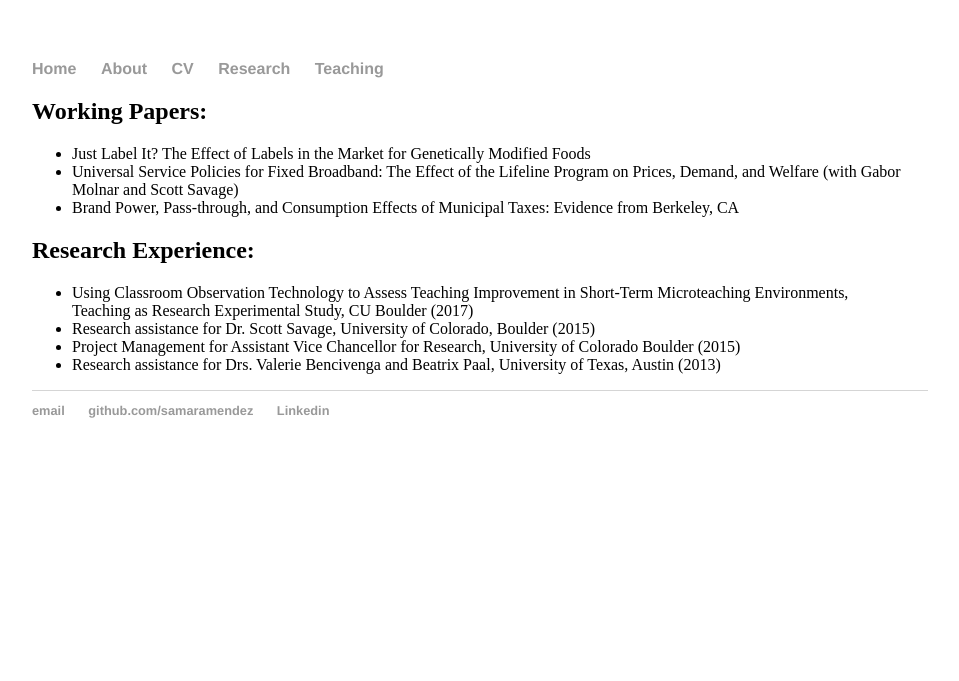
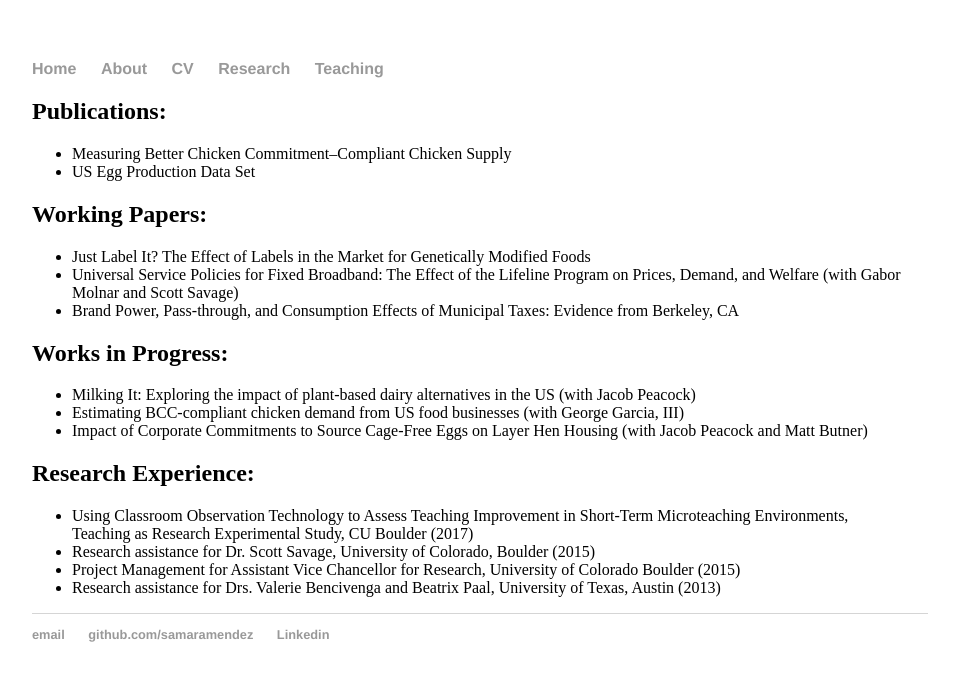
Before and after one commit to samaramendez/samaramendez.github.io, a Jekyll site: the page built from research/index.html, in a window 1280 px wide. Shown: the top 681 px of the page, without its empty margins (160-1119 px from the left). Built offline with Jekyll 4.4.1, drawn with Linux system fonts in a browser that asks for light colours.

Commit message:
Added Works in Progress and Publications

```diff
--- a/research/index.html
+++ b/research/index.html
@@ -3,11 +3,24 @@ layout: default
 title: Samara Mendez
 ---
 <div class="blurb">
- 		<h2> Working Papers: </h2>
+ 		<h2> Publications: </h2>
+		<ul>
+		<li>Measuring Better Chicken Commitment–Compliant Chicken Supply </li>
+		<li>US Egg Production Data Set </li>
+		</ul>
+
+	<h2> Working Papers: </h2>
 		<ul>
 		<li>Just Label It? The Effect of Labels in the Market for Genetically Modified Foods </li>
 		<li> Universal Service Policies for Fixed Broadband: The Effect of the Lifeline Program on Prices, Demand, and Welfare (with Gabor Molnar and Scott Savage) </li>
 		<li> Brand Power, Pass-through, and Consumption Effects of Municipal Taxes: Evidence from Berkeley, CA</li>
+		</ul>
+
+ 		<h2> Works in Progress: </h2>
+		<ul>
+		<li>Milking It: Exploring the impact of plant-based dairy alternatives in the US (with Jacob Peacock) </li>
+		<li>Estimating BCC-compliant chicken demand from US food businesses (with George Garcia, III) </li>
+		<li>Impact of Corporate Commitments to Source Cage-Free Eggs on Layer Hen Housing (with Jacob Peacock and Matt Butner)</li>
 		</ul>
 
 		<h2> Research Experience: </h2>
```
